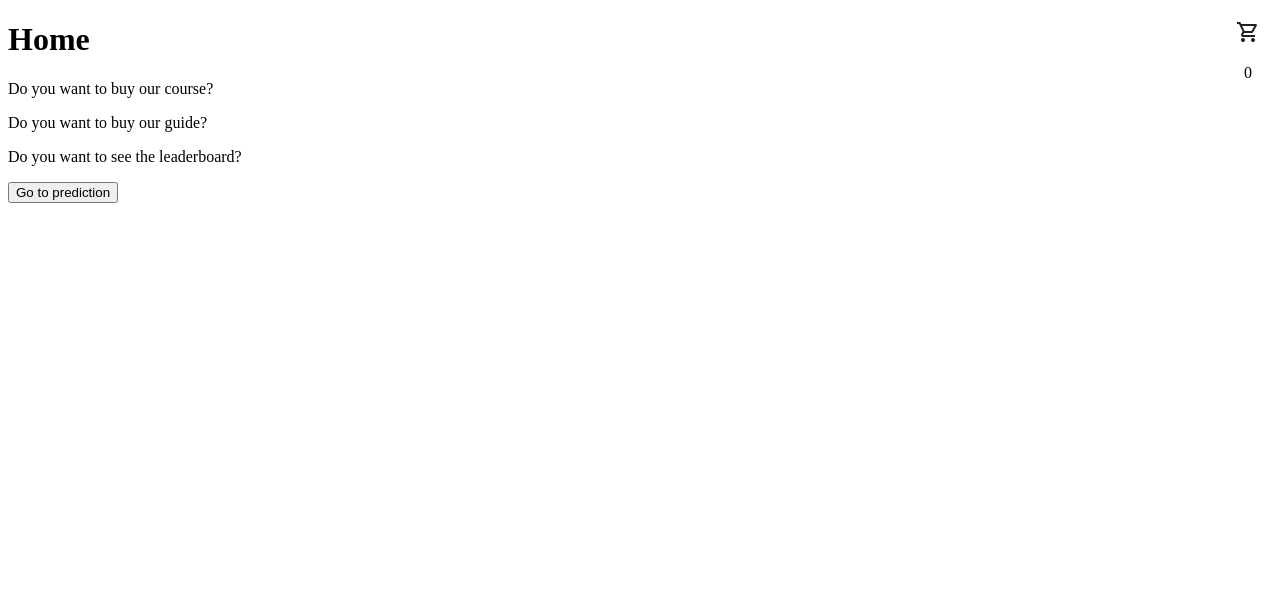
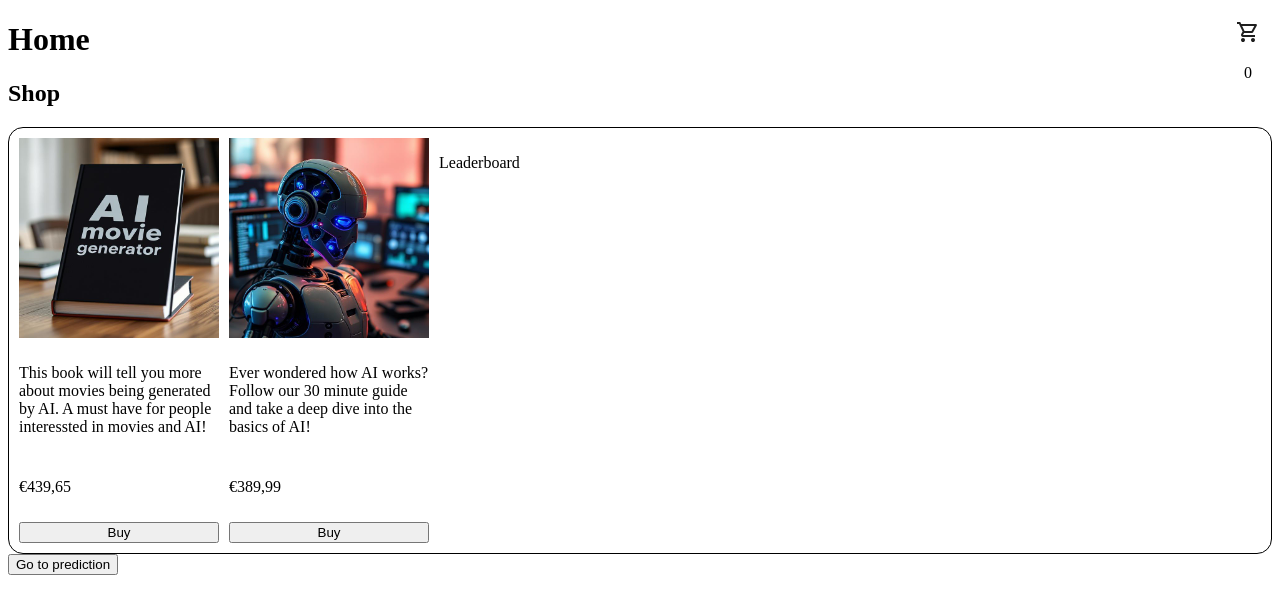
Before and after one commit to GertieMeneer/HCAID_Apps, a Flask app: page /home in a window 1280 px wide. Shown: the top 614 px of the page. Run offline with Flask 3, Linux system fonts and the light colour scheme.

Commit message:
add shop, made shopping cart a component

```diff
--- a/bad_app/static/css/base.css
+++ b/bad_app/static/css/base.css
@@ -44,3 +44,12 @@ button:hover {
 	font-size: 10px;
 	padding: 10px;
 }
+
+.shop {
+	display: flex;
+	flex-direction: row;
+	gap: 10px;
+	border: 1px solid black;
+	border-radius: 15px;
+	padding: 10px;
+}
--- /dev/null
+++ b/bad_app/templates/components/shop.html
@@ -0,0 +1,18 @@
+<h2>Shop</h2>
+<div class="shop">
+	<div class="vertical-group">
+		<img src="{{ url_for('static', filename='img/book.jpg')}}" width="200px" />
+		<p>This book will tell you more about movies being generated by AI. A must have for people interessted in movies and AI!</p>
+		<p>€439,65</p>
+		<button>Buy</button>
+	</div>
+	<div class="vertical-group">
+		<img src="{{ url_for('static', filename='img/ai_course.jpg')}}" width="200px" />
+		<p>Ever wondered how AI works? Follow our 30 minute guide and take a deep dive into the basics of AI!</p>
+		<p>€389,99</p>
+		<button>Buy</button>
+	</div>
+	<div class="vertical-group">
+		<p>Leaderboard</p>
+	</div>
+</div>
--- /dev/null
+++ b/bad_app/templates/components/shopping-cart.html
@@ -0,0 +1,4 @@
+<div class="shopping-cart">
+	<img src="{{ url_for('static', filename='img/shopping_cart.svg')}}" />
+	<p>{{shopping_cart_items}}</p>
+</div>
--- a/bad_app/templates/home.html
+++ b/bad_app/templates/home.html
@@ -5,14 +5,9 @@
 		<link rel="stylesheet" href="{{ url_for('static', filename='css/base.css') }}" />
 	</head>
 	<body>
-		<div class="shopping-cart">
-			<img src="{{ url_for('static', filename='img/shopping_cart.svg')}}" />
-			<p>{{shopping_cart_items}}</p>
-		</div>
+		{% include "components/shopping-cart.html" %}
 		<h1>Home</h1>
-		<p>Do you want to buy our course?</p>
-		<p>Do you want to buy our guide?</p>
-		<p>Do you want to see the leaderboard?</p>
+		{% include "components/shop.html" %}
 		<form action="/book-confirmation" method="POST">
 			<button>Go to prediction</button>
 		</form>
--- a/bad_app/templates/main.html
+++ b/bad_app/templates/main.html
@@ -9,6 +9,7 @@
 		<p>Not happy with the movies being recommended? Use this test to gain insights and predictions for movies!</p>
 		<img src="{{ url_for('static', filename='img/rating.png')}}" />
 		<p>Users rate us a 9.6/10!</p>
+		{% include "components/shop.html" %}
 		<form action="/get-started">
 			<button class="get-started-button" type="submit">Get to know my movie</button>
 		</form>
--- a/bad_app/templates/more-user-data.html
+++ b/bad_app/templates/more-user-data.html
@@ -5,10 +5,7 @@
 		<link rel="stylesheet" href="{{ url_for('static', filename='css/base.css') }}" />
 	</head>
 	<body>
-		<div class="shopping-cart">
-			<img src="{{ url_for('static', filename='img/shopping_cart.svg')}}" />
-			<p>{{shopping_cart_items}}</p>
-		</div>
+		{% include "components/shopping-cart.html" %}
 		<h1>Home</h1>
 		<p>In order for our prediction to be personalized even more, please fill in the following fields:</p>
 		<form action="/user-movie-data" class="vertical-group" method="post"">
```
Also changed, not shown: bad_app/static/img/ai_course.jpg (added), bad_app/static/img/book.jpg (added).
